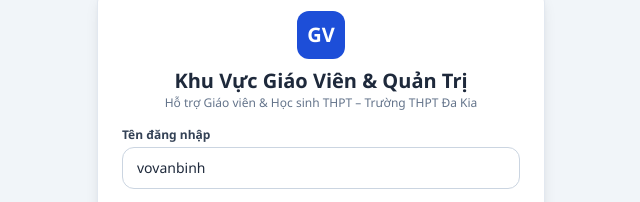
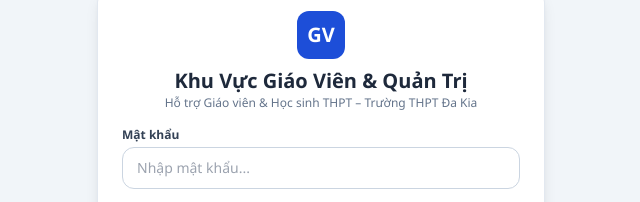
Before and after one commit to luutrutoanthpt-oss/gia-su-toan-dakia, a plain HTML site: page admin.html in a window 1280 px wide. Shown: the part 211-413 px from the top of the page, without its empty margins (319-959 px from the left). Drawn offline with nearby package versions, Linux system fonts and the light colour scheme.

Commit message:
Update admin.html

```diff
--- a/admin.html
+++ b/admin.html
@@ -26,8 +26,8 @@
                 <p class="text-xs text-slate-500">Hỗ trợ Giáo viên & Học sinh THPT – Trường THPT Đa Kia</p>
             </div>
             <div>
-                <label class="block text-xs font-semibold text-slate-700 mb-1">Tên đăng nhập</label>
-                <input type="text" id="adminUserInput" value="vovanbinh" placeholder="Nhập tài khoản (VD: vovanbinh)..." class="w-full border border-slate-300 rounded-xl px-3.5 py-2.5 text-sm">
+                <label class="block text-xs font-semibold text-slate-700 mb-1">Mật khẩu</label>
+                <input type="password" id="adminPassInput" placeholder="Nhập mật khẩu..." class="w-full border border-slate-300 rounded-xl px-3.5 py-2.5 text-sm" onkeydown="if(event.key==='Enter') verifyAdmin()">
             </div>
             <div>
                 <label class="block text-xs font-semibold text-slate-700 mb-1">Mật khẩu</label>
```
